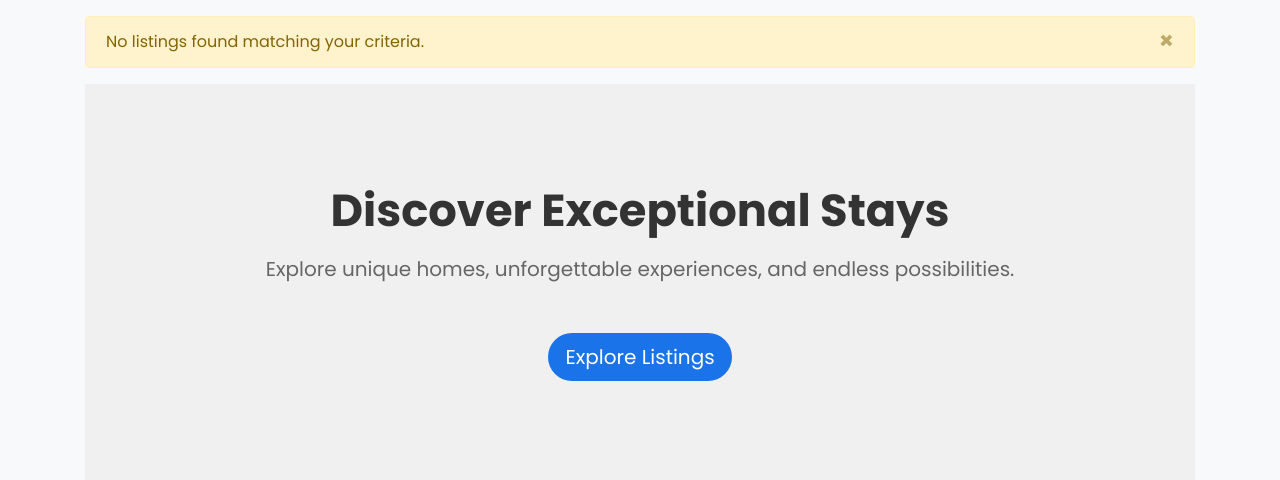
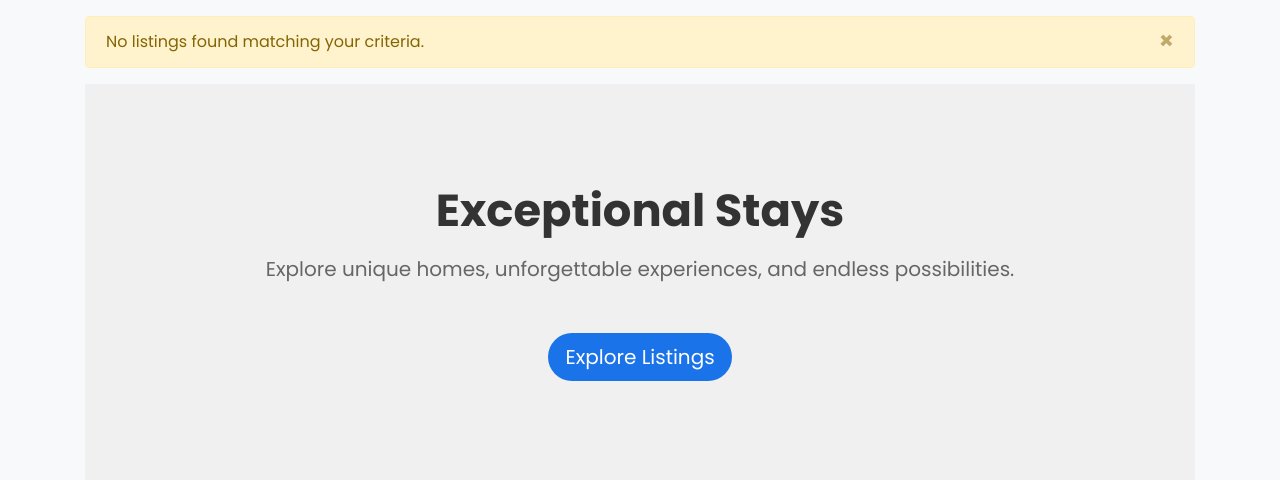
Before and after one commit to Afuyah/airbnb_clone, a Flask app: page / in a window 1280 px wide. Shown: the part 80-560 px from the top of the page. Run offline with Flask 3, Linux system fonts and the light colour scheme; data that the repository does not hold is empty; some libraries are stand-ins or nearby versions.

Commit message:
Update index.html

```diff
--- a/app/templates/index.html
+++ b/app/templates/index.html
@@ -7,7 +7,7 @@
 <!-- Intro Section with Fluid Animations -->
 <section class="intro-section">
     <div class="container text-center">
-        <h1 class="display-3 font-weight-bold">Discover Exceptional Stays</h1>
+        <h1 class="display-3 font-weight-bold">Exceptional Stays</h1>
         <p class="lead mt-3">Explore unique homes, unforgettable experiences, and endless possibilities.</p>
         <a href="{{ url_for('listings.list_listings') }}" class="btn btn-explore btn-lg mt-4">Explore Listings</a>
     </div>
```
